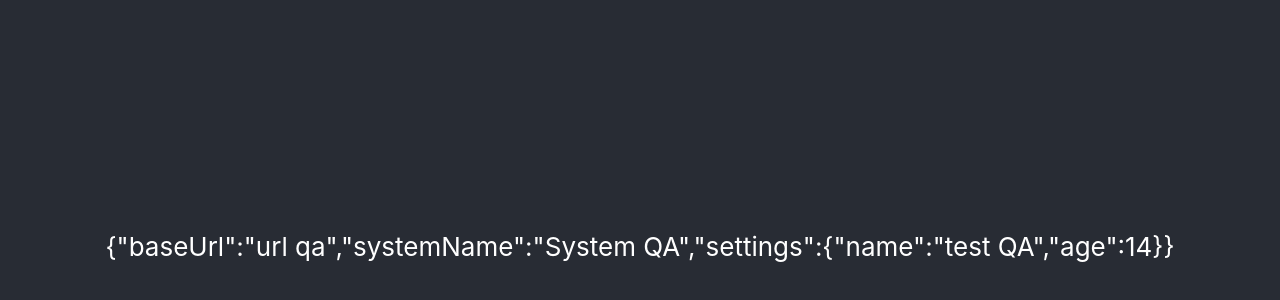
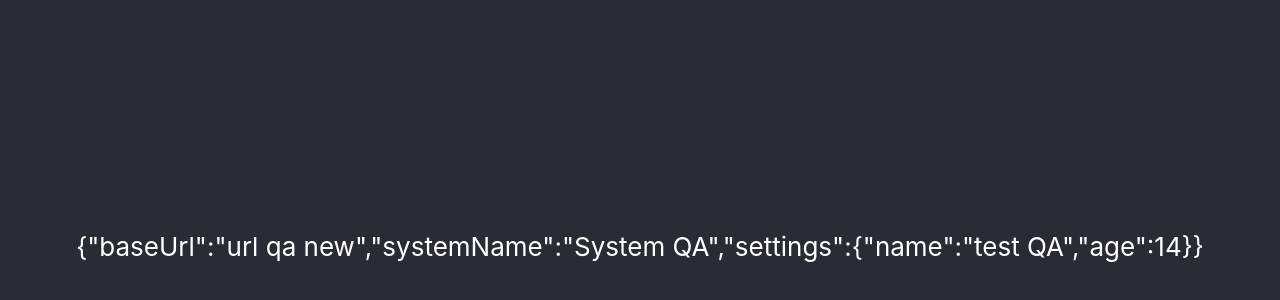
Before and after one commit to anujsharma-bbd/using-react-environments-package, a React (Create React App) app: page / in a window 1280 px wide. Shown: the part 154-454 px from the top of the page. Built offline with nearby package versions, Linux system fonts and the light colour scheme.

Commit message:
trying watch

```diff
--- a/src/environments/environment.js
+++ b/src/environments/environment.js
@@ -1,5 +1,5 @@
 module.exports = {
-    "baseUrl": "url qa",
+    "baseUrl": "url qa new",
     "systemName": "System QA",
     "settings": {
         "name": "test QA",
--- a/src/environments/environment.qa.js
+++ b/src/environments/environment.qa.js
@@ -1,5 +1,5 @@
 module.exports = {
-   baseUrl: 'url qa',
+   baseUrl: 'url qa newwww',
    systemName: 'System QA',
    settings: {
       name: 'test QA',
```
Also changed, not shown: package.json (+8 -5 lines), 1 other file (tests, documents, lock files or other folders).
